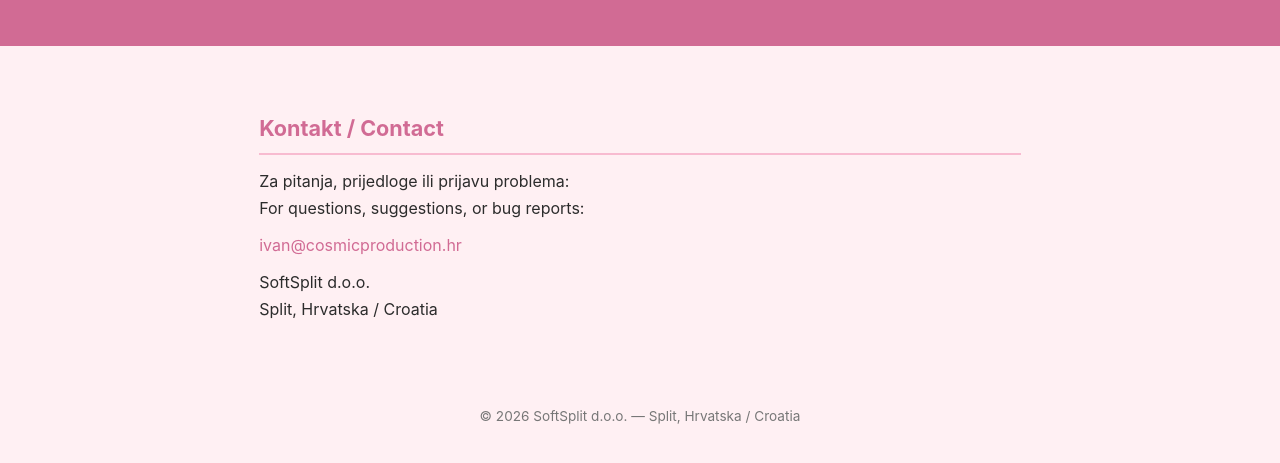
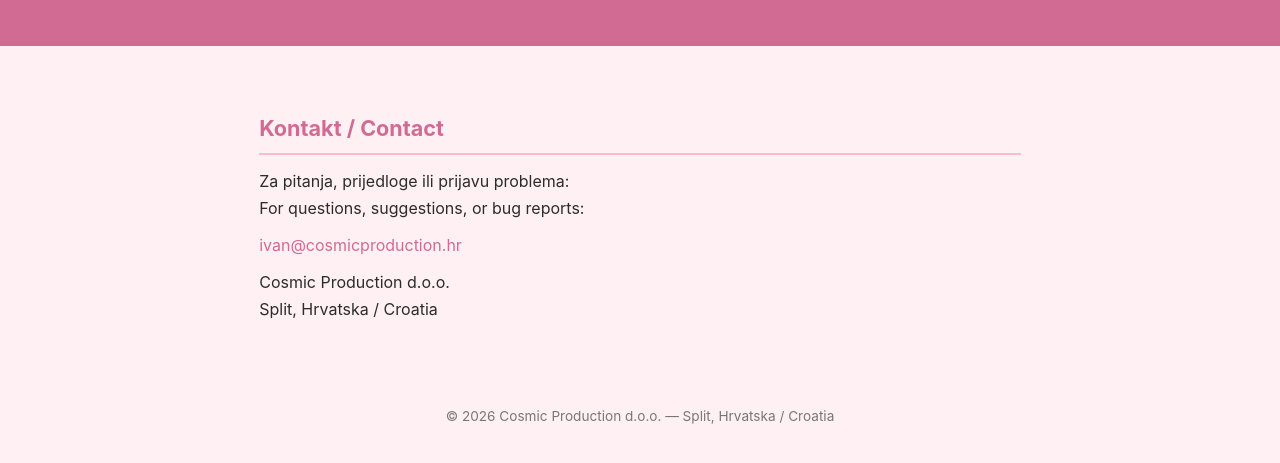
Before and after one commit to cosprosoftsplit/mojspomenar-legal, a plain HTML site: page support.html in a window 1280 px wide. Shown: the part 123-586 px from the top of the page. Drawn offline with Linux system fonts and the light colour scheme.

Commit message:
legal: remove provably-false claims (entity -> Cosmic Production d.o.o.)

```diff
--- a/support.html
+++ b/support.html
@@ -31,12 +31,12 @@
     <p>Za pitanja, prijedloge ili prijavu problema:<br>
     For questions, suggestions, or bug reports:</p>
     <p><a href="mailto:ivan@cosmicproduction.hr">ivan@cosmicproduction.hr</a></p>
-    <p>SoftSplit d.o.o.<br>Split, Hrvatska / Croatia</p>
+    <p>Cosmic Production d.o.o.<br>Split, Hrvatska / Croatia</p>
 
 </div>
 
 <footer>
-    &copy; 2026 SoftSplit d.o.o. — Split, Hrvatska / Croatia
+    &copy; 2026 Cosmic Production d.o.o. — Split, Hrvatska / Croatia
 </footer>
 
 </body>
```
